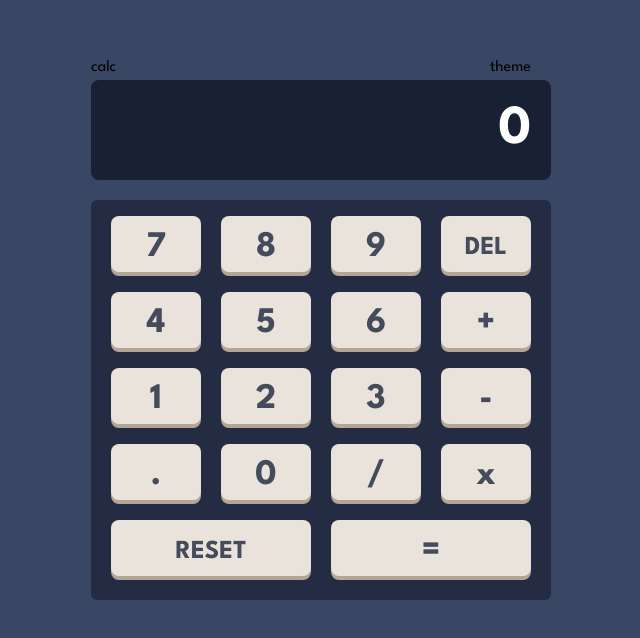
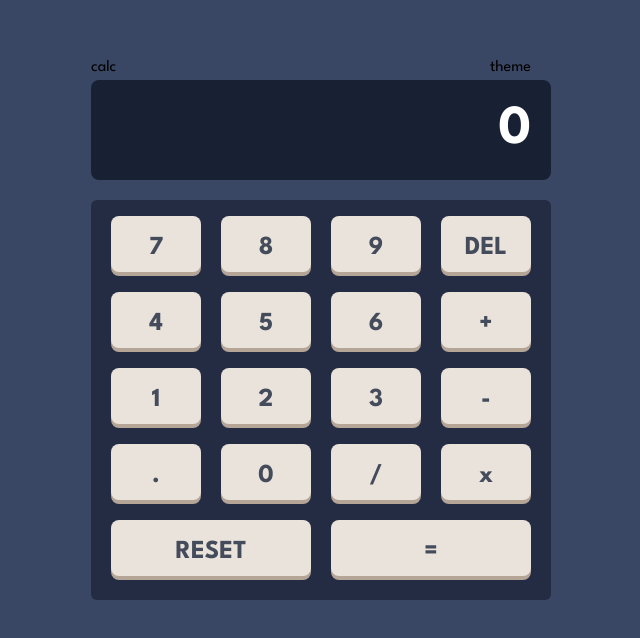
Before and after one commit to Vajk93/ng-calculator, an Angular app in the folder calculator/: page / in a window 1280 px wide. Shown: the part 124-762 px from the top of the page, without its empty margins (319-959 px from the left). Built offline with nearby package versions, Linux system fonts and the light colour scheme.

Commit message:
[MINOR] remove components based buttons for simplicity

```diff
--- a/calculator/src/app/app.component.html
+++ b/calculator/src/app/app.component.html
@@ -3,7 +3,7 @@
 
 
 <!-- cault: -->
- <div class="cault-font p-5 w-full sm:w-[500px] bg-theme1-background-main m-auto mt-40">
+<div class="cault-font p-5 w-full sm:w-[500px] bg-theme1-background-main m-auto mt-40">
 
 	<!-- uppear section: (title and switcher) -->
     <section class="flex justify-between">
@@ -24,11 +24,99 @@
 
 	<!-- buttons section: -->
 	 <section class="p-5 bg-theme1-background-toggle mt-5 rounded-md grid grid-cols-4 gap-5">
-		<app-cault-key
-			*ngFor="let item of buttons"
-			[item]="item"
-			[ngClass]="item.width === 1 ? 'col-span-1' : 'col-span-2'"
-		></app-cault-key>
+		<div class="key">
+			<div>
+				<p>7</p>
+			</div>
+		</div>
+		<div class="key">
+			<div>
+				<p>8</p>
+			</div>
+		</div>
+		<div class="key">
+			<div>
+				<p>9</p>
+			</div>
+		</div>
+		<div class="key">
+			<div>
+				<p>DEL</p>
+			</div>
+		</div>
+		<div class="key">
+			<div>
+				<p>4</p>
+			</div>
+		</div>
+		<div class="key">
+			<div>
+				<p>5</p>
+			</div>
+		</div>
+		<div class="key">
+			<div>
+				<p>6</p>
+			</div>
+		</div>
+		<div class="key">
+			<div>
+				<p>+</p>
+			</div>
+		</div>
+		<div class="key">
+			<div>
+				<p>1</p>
+			</div>
+		</div>
+		<div class="key">
+			<div>
+				<p>2</p>
+			</div>
+		</div>
+		<div class="key">
+			<div>
+				<p>3</p>
+			</div>
+		</div>
+		<div class="key">
+			<div>
+				<p>-</p>
+			</div>
+		</div>
+		<div class="key">
+			<div>
+				<p>.</p>
+			</div>
+		</div>
+		<div class="key">
+			<div>
+				<p>0</p>
+			</div>
+		</div>
+		<div class="key">
+			<div>
+				<p>/</p>
+			</div>
+		</div>
+		<div class="key">
+			<div>
+				<p>x</p>
+			</div>
+		</div>
+		<div class="key col-span-2">
+			<div>
+				<p>RESET</p>
+			</div>
+		</div>
+		<div class="key col-span-2">
+			<div>
+				<p>=</p>
+			</div>
+		</div>
+
+
+
 	 </section>
 
  </div>
--- a/calculator/src/app/components/cault-key/cault-key.component.html
+++ b/calculator/src/app/components/cault-key/cault-key.component.html
@@ -1,6 +1,6 @@
-<div class="h-14 w-full bg-theme1-key-shadow-light rounded-lg relative pb-1 cursor-pointer hover:opacity-80">
-    <div class="absolute bottom-1 w-full h-full rounded-lg bg-theme1-key-background-light flex justify-center items-center">
-        <p class="text-theme1-text-dark-grayish font-bold mt-2"
+<div class="key">
+    <div class="">
+        <p class=""
         [ngClass]="(item.value === 'DEL') || (item.value === 'RESET') ?  'text-[26px]' : 'text-[36px]'">
         {{item.value}}</p>
     </div>
--- a/calculator/src/styles.css
+++ b/calculator/src/styles.css
@@ -7,3 +7,15 @@
 .cault-font {
     font-family: "League Spartan", sans-serif;
 }
+
+.key {
+	@apply h-14 w-full bg-theme1-key-shadow-light rounded-lg relative pb-1 cursor-pointer hover:opacity-80
+}
+
+.key div {
+	@apply absolute bottom-1 w-full h-full rounded-lg bg-theme1-key-background-light flex justify-center items-center
+}
+
+.key p {
+	@apply text-theme1-text-dark-grayish font-bold mt-2 text-[26px]
+}
```
